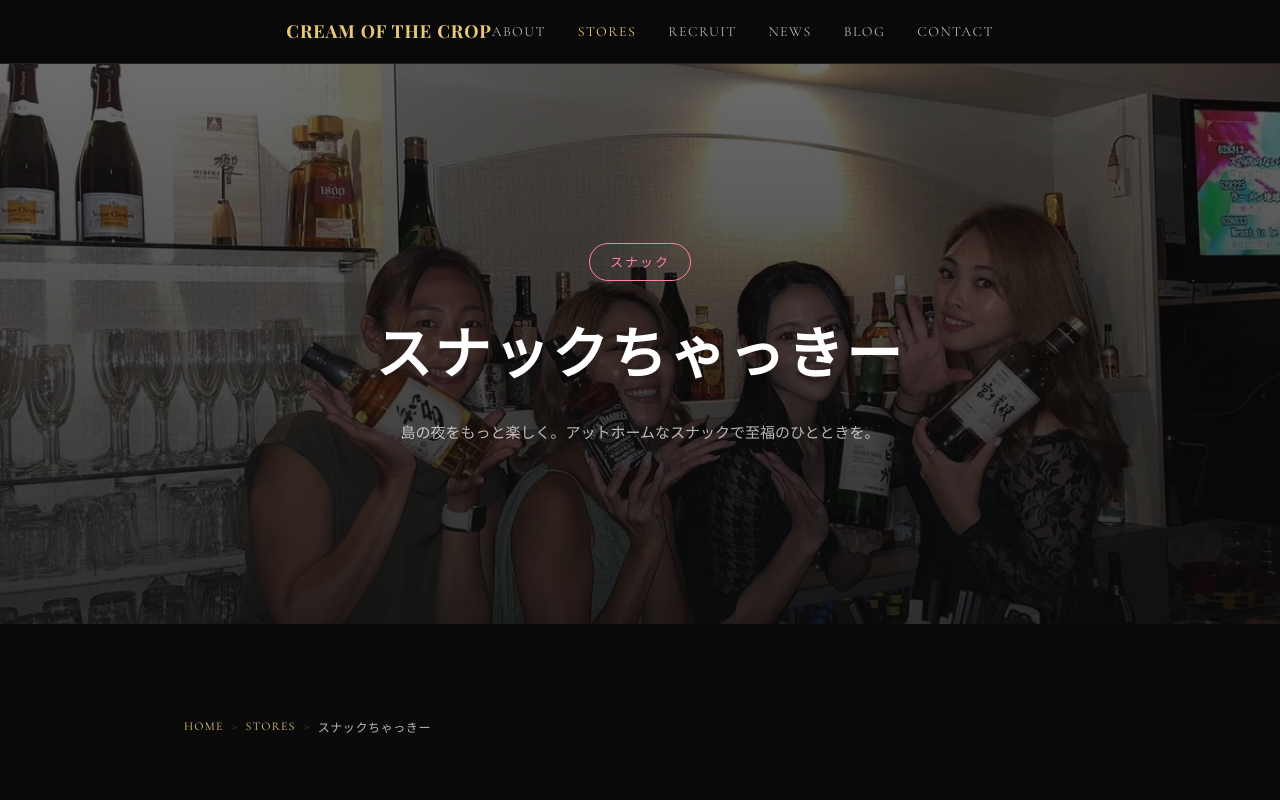
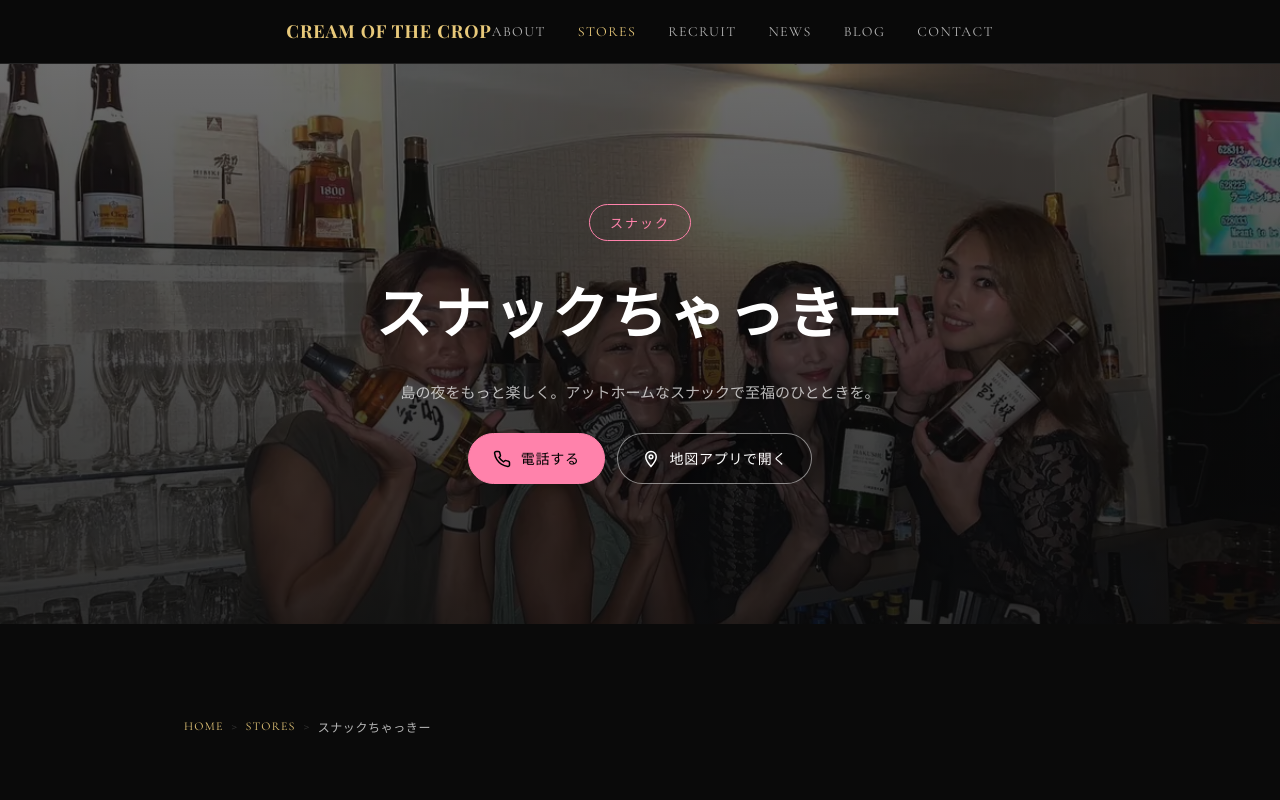
Before and after one commit to nkugai0721-netizen/cream-group-site, a plain HTML site: page stores/chacky.html in a window 1280 px wide. Shown: the top 800 px of the page. Drawn offline with nearby package versions, Linux system fonts and the light colour scheme.

Commit message:
店舗ページの店名の下に電話・地図アプリのボタン、AI向けの llms.txt
Co-Authored-By: Claude Opus 5.5 <noreply@anthropic.com>

```diff
--- a/css/style.css
+++ b/css/style.css
@@ -1447,6 +1447,11 @@ body.page-sub .section + .section { border-top: 1px solid var(--white-10); }
   font-weight: 700; letter-spacing: 0.05em; margin-bottom: 16px; color: var(--white);
 }
 .store-hero__concept { font-size: 15px; color: var(--white-70); max-width: 640px; margin: 0 auto; line-height: 1.8; }
+/* 店名の下の電話・地図ボタン（スマホですぐ押せるように） */
+.store-hero__actions { display: flex; justify-content: center; gap: 12px; flex-wrap: wrap; margin-top: 28px; }
+.store-hero__actions .store-cta__btn { padding: 12px 24px; }
+.store-hero__actions .store-cta__btn--primary { color: #000; }
+.store-hero__actions .store-cta__btn--outline { color: #fff; border-color: rgba(255,255,255,0.5); background: rgba(0,0,0,0.25); }
 .store-section { padding: 80px 0; }
 .store-section + .store-section { border-top: 1px solid var(--white-10); }
 .store-info-grid { display: grid; grid-template-columns: 1fr 1fr; gap: 24px; }
--- a/stores/chacky.html
+++ b/stores/chacky.html
@@ -112,6 +112,10 @@
       <span class="store-hero__badge">スナック</span>
       <h1 class="store-hero__name">スナックちゃっきー</h1>
       <p class="store-hero__concept">島の夜をもっと楽しく。アットホームなスナックで至福のひとときを。</p>
+      <div class="store-hero__actions">
+        <a href="tel:09074534007" class="store-cta__btn store-cta__btn--primary"><svg viewBox="0 0 24 24" fill="none" stroke="currentColor" stroke-width="2"><path d="M22 16.92v3a2 2 0 0 1-2.18 2 19.79 19.79 0 0 1-8.63-3.07 19.5 19.5 0 0 1-6-6 19.79 19.79 0 0 1-3.07-8.67A2 2 0 0 1 4.11 2h3a2 2 0 0 1 2 1.72c.13.96.36 1.9.7 2.81a2 2 0 0 1-.45 2.11L8.09 9.91a16 16 0 0 0 6 6l1.27-1.27a2 2 0 0 1 2.11-.45c.91.34 1.85.57 2.81.7A2 2 0 0 1 22 16.92z"/></svg>電話する</a>
+        <a href="https://www.google.com/maps/search/?api=1&amp;query=スナックちゃっきー+石垣市美崎町11-3" target="_blank" rel="noopener" class="store-cta__btn store-cta__btn--outline"><svg viewBox="0 0 24 24" fill="none" stroke="currentColor" stroke-width="2"><path d="M12 22s7-7.75 7-13a7 7 0 0 0-14 0c0 5.25 7 13 7 13z"/><circle cx="12" cy="9" r="2.5"/></svg>地図アプリで開く</a>
+      </div>
     </div>
   </section>
 
```
Also changed, not shown: stores/garage.html (+4 -0 lines), stores/leje.html (+4 -0 lines), stores/senbero.html (+4 -0 lines), llms.txt (added).
